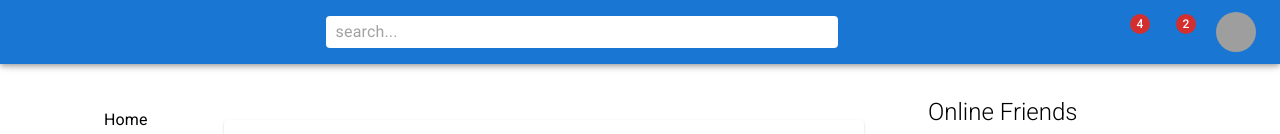
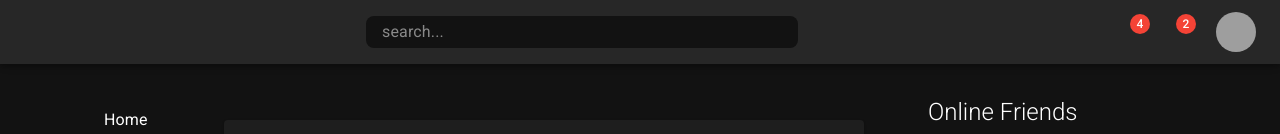
Before and after one commit to saba-ramezani/Social-Media-App, a React (Vite) app: page / in a window 1280 px wide. Shown: the top 134 px of the page. Built offline with nearby package versions, Linux system fonts and the light colour scheme; grey boxes are pictures that could not be loaded; some icons are missing.

Commit message:
added dark and light theme

```diff
--- a/src/App.jsx
+++ b/src/App.jsx
@@ -1,17 +1,27 @@
-import {Box, Stack} from '@mui/material'
+import {Box, createTheme, Stack, ThemeProvider} from '@mui/material'
 import { Add, Feed, Navbar, Rightbar, Sidebar } from './components'
+import { useState } from 'react'
 
 const App = () => {
+  const [mode, setMode] = useState('dark')
+  const darkTheme = createTheme({
+    palette: {
+      mode: mode
+    }
+  })
   return (
-    <Box>
+    <ThemeProvider theme={darkTheme}>
+      <Box bgcolor={"background.default"} color={"text.primary"}>
         <Navbar />
         <Stack direction={'row'} sx={{gap: {xs: 0, md: 2}}} justifyContent={'space-between'}>
-        <Sidebar />
+          <Sidebar mode={mode} setMode={setMode} />
           <Feed />
           <Rightbar />
         </Stack>
         <Add />
       </Box>
+    </ThemeProvider>
+
   )
 }
 
--- a/src/components/Add.jsx
+++ b/src/components/Add.jsx
@@ -25,7 +25,7 @@ const Add = () => {
         aria-labelledby="modal-modal-title"
         aria-describedby="modal-modal-description"
       >
-        <Box sx={{backgroundColor: 'white', width: 450, height: 350, py: 1, px: 3, borderRadius: "10px", border: "none"}}>
+        <Box bgcolor={"background.default"} color={"text.primary"} sx={{width: 450, height: 350, py: 1, px: 3, borderRadius: "10px", border: "none"}}>
           <Typography variant="h5" textAlign={"center"} color="primary" sx={{py: 1, borderBottomColor: 'primary', borderBottomWidth: 1, borderBottomStyle: 'solid'}}>
               Create Post
           </Typography>
--- a/src/components/Navbar.jsx
+++ b/src/components/Navbar.jsx
@@ -46,9 +46,9 @@ const Navbar = () => {
     <AppBar position='sticky'>
       <StyledToolbar>
         <TwitterIcon sx={{fontSize: {xs: 25, sm: 40}}}/>
-        <SearchBar>
-          <InputBase placeholder='search...' />
-        </SearchBar>
+        <Box bgcolor={"background.default"} sx={{width: '400px', px: 2, borderRadius: 2}}>
+          <InputBase fullWidth placeholder='search...' />
+        </Box>
         <Icons>
           <Badge badgeContent={4} color="error" >
             <MailIcon />
--- a/src/components/Sidebar.jsx
+++ b/src/components/Sidebar.jsx
@@ -8,7 +8,7 @@ import GroupIcon from '@mui/icons-material/Group';
 import ArticleIcon from '@mui/icons-material/Article';
 import BedtimeIcon from '@mui/icons-material/Bedtime';
 
-const SideBar = () => {
+const SideBar = ({mode, setMode}) => {
   return (
     <Box flex={1} p={2} sx={{display: {xs: "none", md: "block"}}} position={"sticky"}>
       <Box position={"fixed"}>
@@ -74,7 +74,7 @@ const SideBar = () => {
               <ListItemIcon>
                 <BedtimeIcon />
               </ListItemIcon>
-              <Switch />
+              <Switch onChange={() => setMode(mode === "light" ? "dark" : "light")} />
             </ListItemButton>
           </ListItem>
         </List>
```
Lines whose indentation alone changed are shown as unchanged.
